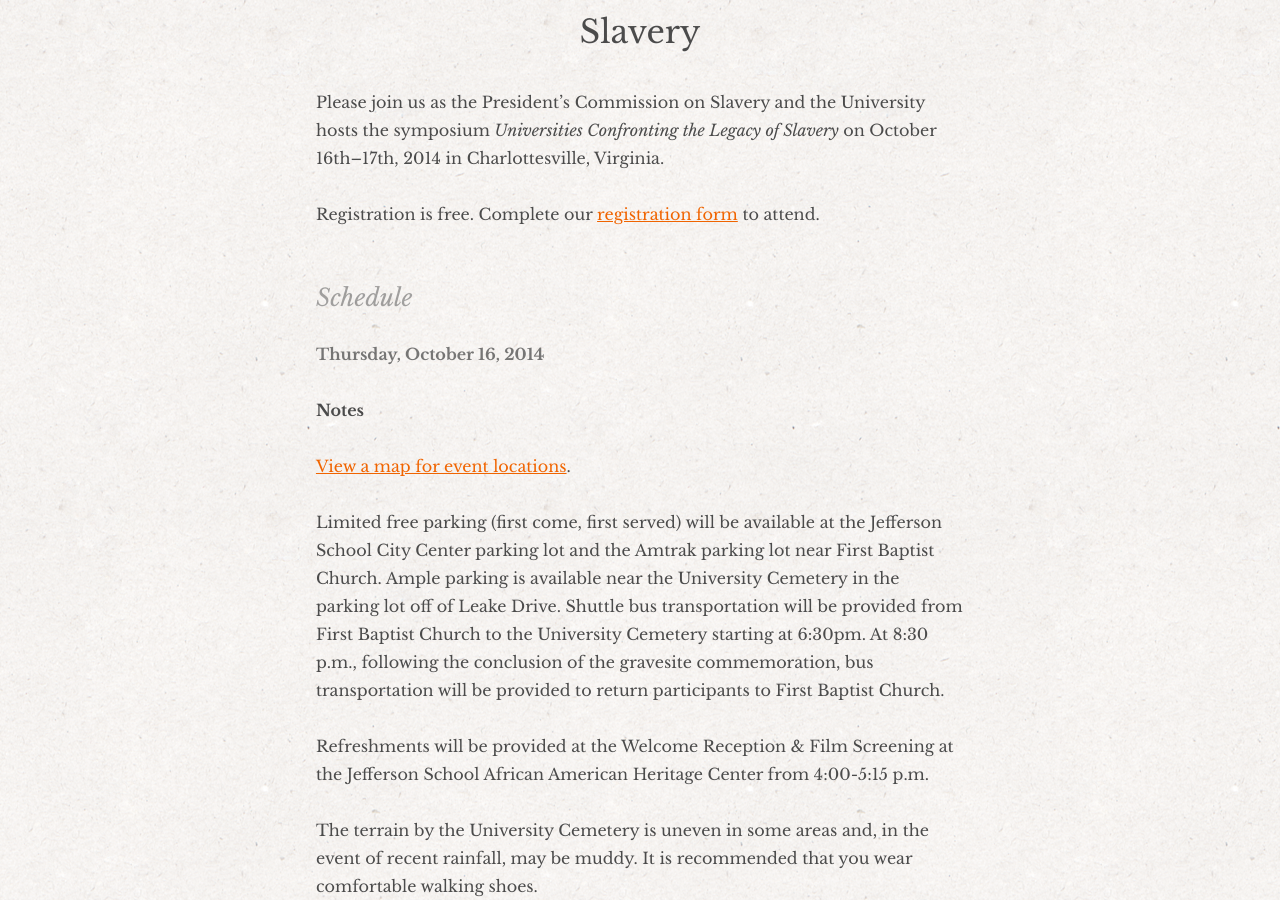
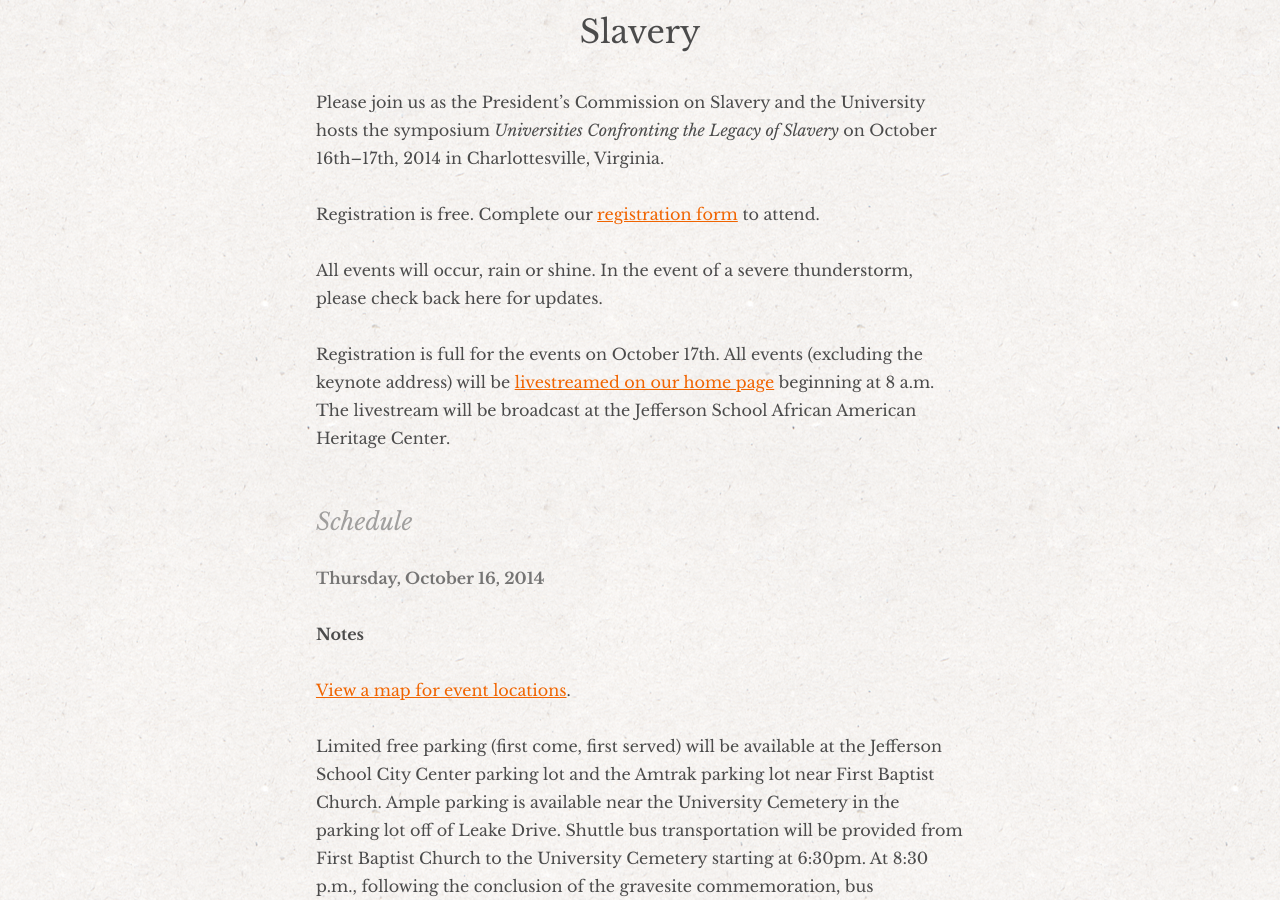
Before and after one commit to scholarslab/slavery, a Jekyll site: the page built from symposium.html, in a window 1280 px wide and 900 px high, scrolled down 586 px. Built offline with Jekyll 4.4.1, drawn with Linux system fonts in a browser that asks for light colours; some web fonts are replaced.

Commit message:
Adds note about live streaming and weather.

```diff
--- a/symposium.html
+++ b/symposium.html
@@ -9,6 +9,9 @@ title: Universities Confronting the Legacy of Slavery
 
 <p>Registration is free. Complete our <a href="https://docs.google.com/forms/d/13q-_1o2u6WEBUvDbTJkavTVbppPXgOViM5ziAGsHpXs/viewform">registration form</a> to attend.</p>
 
+<p>All events will occur, rain or shine. In the event of a severe thunderstorm, please check back here for updates.</p>
+
+<p>Registration is full for the events on October 17th. All events (excluding the keynote address) will be <a href="/">livestreamed on our home page</a> beginning at 8 a.m. The livestream will be broadcast at the Jefferson School African American Heritage Center.</p>
 <h2>Schedule</h2>
 
 <h3>Thursday, October 16, 2014</h3>
```
